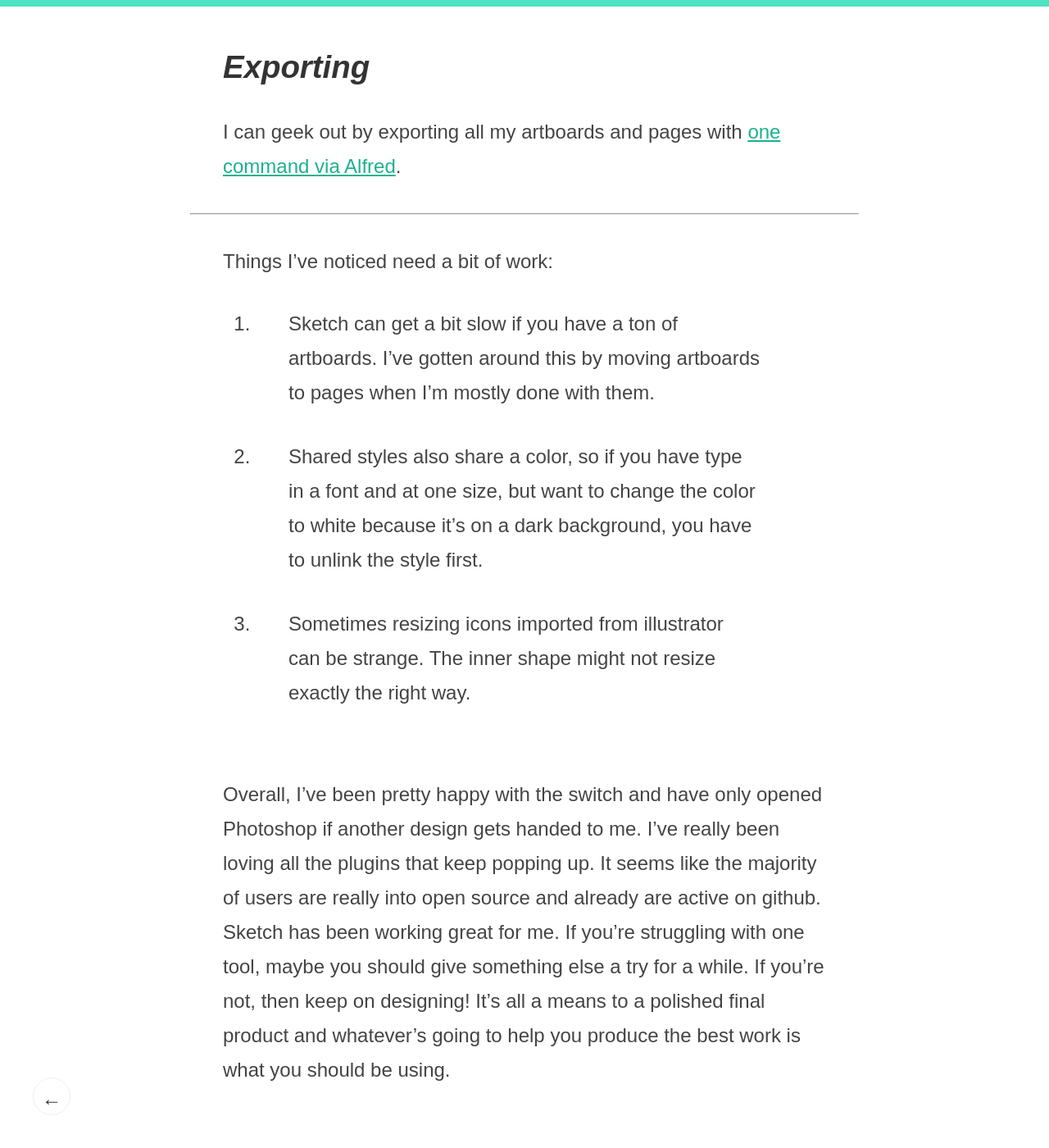
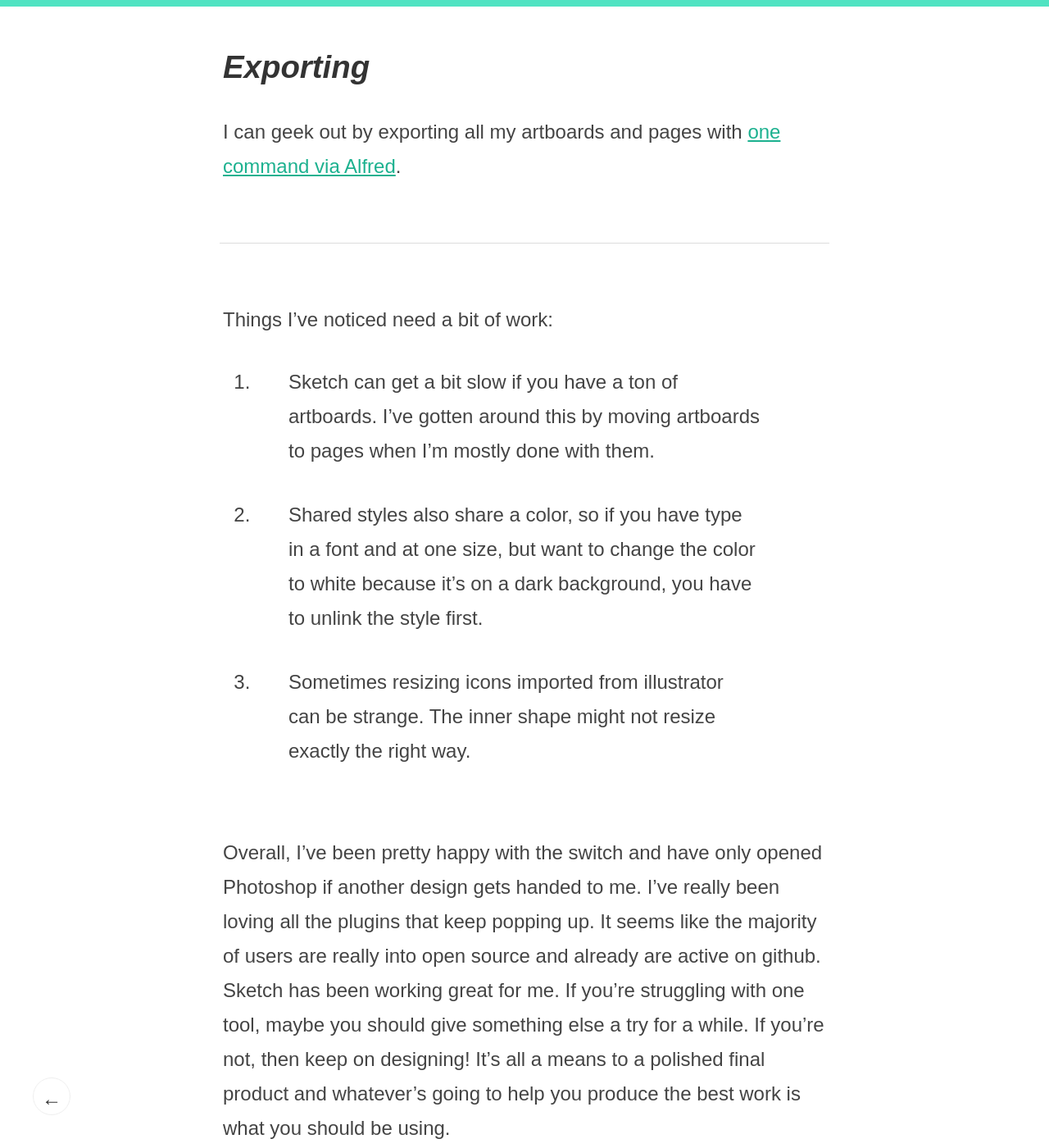
Before and after one commit to kfrank/kfrank.github.io, a Jekyll site: the page built from _posts/2014-05-15-why-i-switched-to-sketch.md, in a window 1280 px wide and 1400 px high, scrolled down 3114 px. Shown: the whole window at 82% size. Built offline with Jekyll 4.4.1, drawn with Linux system fonts in a browser that asks for light colours; nearby versions of some CDN libraries; Markdown is read by kramdown in place of the engine named in the settings.

Commit message:
totally didn't have styles for hr

```diff
--- a/css/main.css
+++ b/css/main.css
@@ -104,6 +104,13 @@ a:hover {
 
 p + ol, p + ul {
   margin-top: -2em;
+}
+
+hr {
+  background: #DDD;
+  height: 1px;
+  border: none;
+  margin: 3em 1.5em;
 }
 
 /* header */
```
Also changed, not shown: css/main.scss (+7 -0 lines).
